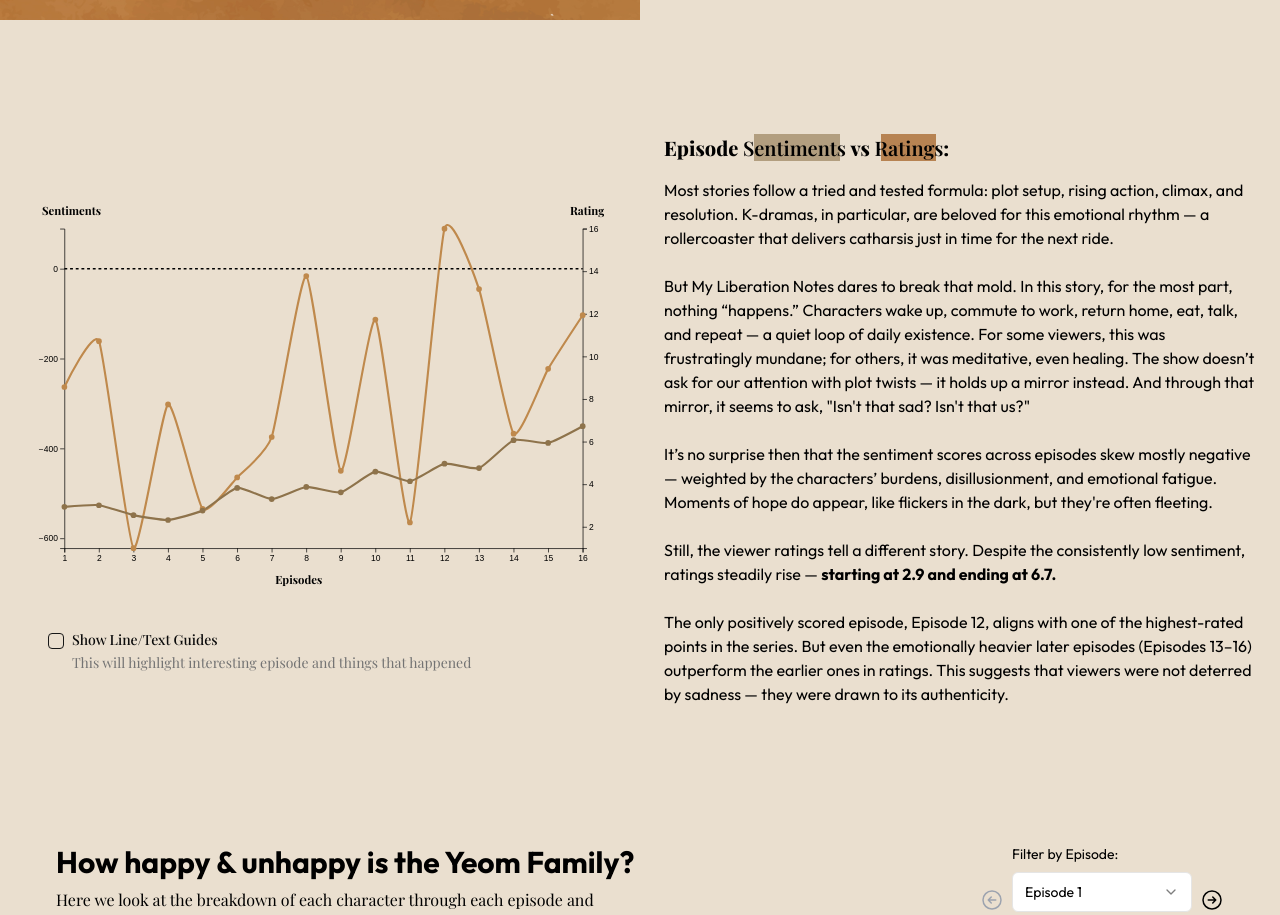
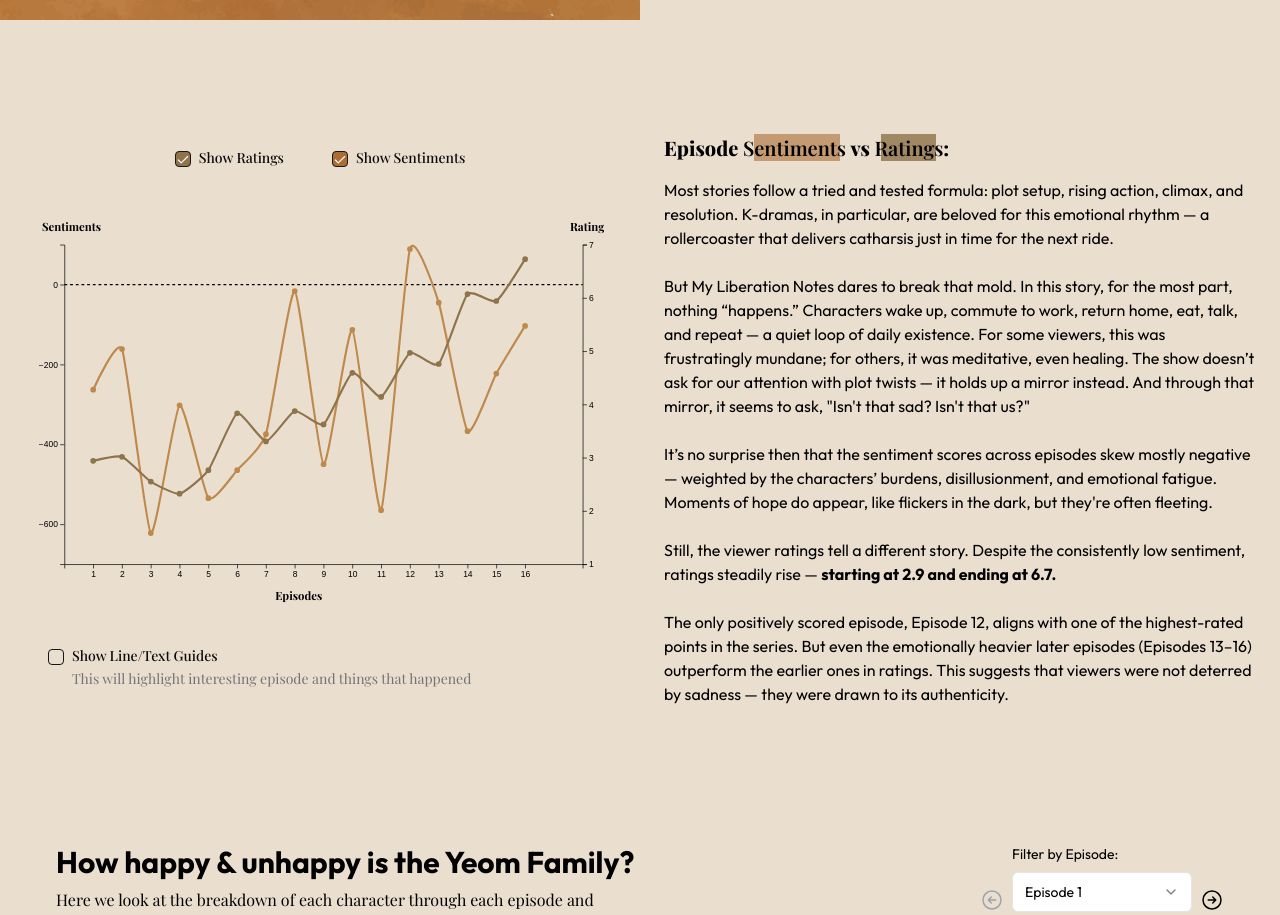
Before and after one commit to Kiptim54/My-Liberation-Notes, a React (Vite) app: page / in a window 1280 px wide. Shown: the part 2380-3295 px from the top of the page. Built offline with nearby package versions, Linux system fonts and the light colour scheme; a web font is replaced by a local one.

Commit message:
added checkboxes for more flexible graph

```diff
--- a/src/components/Charts/LineChart.tsx
+++ b/src/components/Charts/LineChart.tsx
@@ -13,10 +13,12 @@ type TRatings = {
 
 type TLineChartProps = {
   showTextGuide: boolean;
+  showRatings: boolean;
+  showSentiments: boolean;
 };
 // chart to analyse the emotional growth in the episodes using sentiment analysis
 export default function LineChart(props: TLineChartProps) {
-  const { showTextGuide } = props;
+  const { showTextGuide, showRatings, showSentiments } = props;
 
   const [chartData, setChartData] = React.useState<TData[]>([]);
   const [ratings, setRatings] = React.useState<TRatings[]>([]);
@@ -69,9 +71,6 @@ export default function LineChart(props: TLineChartProps) {
     const minMaxSentiment = d3.extent(chartData, (d) => d.sentiment) || [
       -30, 30,
     ];
-    const minMaxEpisodesRatings = d3.extent(ratings, (d) => d.episode) || [
-      1, 16,
-    ];
 
     // console.log({ minMaxEpisodes, minMaxSentiment });
 
@@ -79,11 +78,12 @@ export default function LineChart(props: TLineChartProps) {
     // x scales
     const xScale = d3
       .scaleLinear()
-      .domain([1, 16])
+      .domain([1, 17])
       .range([
         dimensions.margin.left,
         dimensions.width - dimensions.margin.right,
-      ]);
+      ])
+      .nice();
 
     // y scale
     const yScale = d3
@@ -92,14 +92,16 @@ export default function LineChart(props: TLineChartProps) {
       .range([
         dimensions.height - dimensions.margin.bottom,
         dimensions.margin.top,
-      ]);
+      ])
+      .nice();
     const yScaleRatings = d3
       .scaleLinear()
-      .domain(minMaxEpisodesRatings as [number, number])
+      .domain([1, 7])
       .range([
         dimensions.height - dimensions.margin.bottom,
         dimensions.margin.top,
-      ]);
+      ])
+      .nice();
     const lineGenerator = d3
       .line<TData>()
       .x((d) => xScale(xAccessor(d)))
@@ -140,6 +142,21 @@ export default function LineChart(props: TLineChartProps) {
 
     xAxis.selectAll("path").attr("stroke", "black"); // For the axis line
 
+    if (showSentiments && chartData.length > 0) {
+      const zeroY = yScale(0);
+
+      // Draw the zero line
+      if (!isNaN(zeroY)) {
+        wrapper
+          .append("line")
+          .attr("x1", dimensions.margin.left || 0)
+          .attr("x2", dimensions.width - (dimensions.margin.right || 0))
+          .attr("y1", zeroY)
+          .attr("y2", zeroY)
+          .attr("stroke", "black")
+          .attr("stroke-dasharray", "4 4")
+          .attr("stroke-width", 2);
+      }
       // draw the y axis
       const yAxis = wrapper
         .append("g")
@@ -161,21 +178,30 @@ export default function LineChart(props: TLineChartProps) {
         .attr("stroke-width", 3)
         .attr("class", "animated-line");
 
-    const zeroY = yScale(0);
+      // Tiny dots for each episode
+      wrapper
+        .selectAll(".dot-sentiment")
+        .data(chartData)
+        .enter()
+        .append("circle")
+        .attr("class", "dot-sentiment")
+        .attr("cx", (d) => xScale(d.episode))
+        .attr("cy", (d) => yScale(d.sentiment))
+        .attr("r", 4)
+        .attr("fill", "#BF894C");
 
-    // Draw the zero line
-    if (!isNaN(zeroY)) {
+      // Draw the y axis label
       wrapper
-        .append("line")
-        .attr("x1", dimensions.margin.left || 0)
-        .attr("x2", dimensions.width - (dimensions.margin.right || 0))
-        .attr("y1", zeroY)
-        .attr("y2", zeroY)
-        .attr("stroke", "black")
-        .attr("stroke-dasharray", "4 4")
-        .attr("stroke-width", 2);
+        .append("text")
+        .attr("x", dimensions.margin.left + 10)
+        .attr("y", dimensions.margin.top - 20)
+        .attr("text-anchor", "middle")
+        // .attr("transform", `translate(${0}, ${dimensions.height / 2}) rotate(0)`)
+        .text("Sentiments")
+        .style("font-size", "16px")
+        .style("font-weight", "bold");
     }
-
+    if (showRatings && ratings.length > 0) {
       const yAxisRatings = wrapper
         .append("g")
         .attr(
@@ -205,26 +231,17 @@ export default function LineChart(props: TLineChartProps) {
         .attr("stroke", "#8E734B")
         .attr("stroke-width", 3)
         .attr("class", "animated-line-ratings");
-    // Draw the x axis label
+
       wrapper
-      .append("text")
-      .attr("x", dimensions.width / 2 - dimensions.margin.right)
-      .attr("y", dimensions.height - dimensions.margin.bottom + 50)
-      .attr("text-anchor", "middle")
-      .text("Episodes")
-      .style("font-size", "16px")
-      .style("font-weight", "bold");
-
-    // Draw the y axis label
-    wrapper
-      .append("text")
-      .attr("x", dimensions.margin.left + 10)
-      .attr("y", dimensions.margin.top - 20)
-      .attr("text-anchor", "middle")
-      // .attr("transform", `translate(${0}, ${dimensions.height / 2}) rotate(0)`)
-      .text("Sentiments")
-      .style("font-size", "16px")
-      .style("font-weight", "bold");
+        .selectAll(".dot-rating")
+        .data(ratings)
+        .enter()
+        .append("circle")
+        .attr("class", "dot-rating")
+        .attr("cx", (d) => xScale(d.episode))
+        .attr("cy", (d) => yScaleRatings(d.rating))
+        .attr("r", 4)
+        .attr("fill", "#8E734B");
 
       // Draw the y axis label for ratings
       wrapper
@@ -236,29 +253,17 @@ export default function LineChart(props: TLineChartProps) {
         .text("Ratings")
         .style("font-size", "16px")
         .style("font-weight", "bold");
+    }
 
-    // Tiny dots for each episode
+    // Draw the x axis label
     wrapper
-      .selectAll(".dot-sentiment")
-      .data(chartData)
-      .enter()
-      .append("circle")
-      .attr("class", "dot-sentiment")
-      .attr("cx", (d) => xScale(d.episode))
-      .attr("cy", (d) => yScale(d.sentiment))
-      .attr("r", 4)
-      .attr("fill", "#BF894C");
-
-    wrapper
-      .selectAll(".dot-rating")
-      .data(ratings)
-      .enter()
-      .append("circle")
-      .attr("class", "dot-rating")
-      .attr("cx", (d) => xScale(d.episode))
-      .attr("cy", (d) => yScaleRatings(d.rating))
-      .attr("r", 4)
-      .attr("fill", "#8E734B");
+      .append("text")
+      .attr("x", dimensions.width / 2 - dimensions.margin.right)
+      .attr("y", dimensions.height - dimensions.margin.bottom + 50)
+      .attr("text-anchor", "middle")
+      .text("Episodes")
+      .style("font-size", "16px")
+      .style("font-weight", "bold");
 
     // Tooltip creation
     const tooltip = d3
@@ -369,12 +374,16 @@ export default function LineChart(props: TLineChartProps) {
         pathLengthRatings - drawLengthRatings
       );
       d3.select(path).attr("stroke-dashoffset", pathLength - drawLength);
+      d3.select(pathRatings).attr(
+        ".dashoffset",
+        pathLengthRatings - drawLengthRatings
+      );
     };
 
     window.addEventListener("scroll", handleScroll);
 
     // text guide
-    if (showTextGuide && chartData.length > 0) {
+    if (showTextGuide && showSentiments && chartData.length > 0) {
       // draw line for all
 
       // wrapper
@@ -393,15 +402,6 @@ export default function LineChart(props: TLineChartProps) {
         .text("Gu decides to leave Sanpo →")
         .attr("font-size", "14px")
         .attr("text-anchor", "end");
-
-      // wrapper
-      //   .append("line")
-      //   .attr("x1", xScale(13))
-      //   .attr("x2", xScale(13))
-      //   .attr("y1", dimensions.margin.top)
-      //   .attr("y2", dimensions.height - dimensions.margin.bottom)
-      //   .attr("stroke", "#666")
-      //   .attr("stroke-dasharray", "2,2");
 
       wrapper
         .append("text")
@@ -431,7 +431,14 @@ export default function LineChart(props: TLineChartProps) {
     // Similarly for episode 13...
 
     return () => window.removeEventListener("scroll", handleScroll);
-  }, [chartData, dimensions, ratings, showTextGuide]);
+  }, [
+    chartData,
+    dimensions,
+    ratings,
+    showTextGuide,
+    showRatings,
+    showSentiments,
+  ]);
 
   return <div id="wrapper" className="relative  mx-auto"></div>;
 }
--- a/src/components/EpisodesSentiments.tsx
+++ b/src/components/EpisodesSentiments.tsx
@@ -4,10 +4,55 @@ import { Checkbox } from "./ui/checkbox";
 
 export default function EpisodesSentiments() {
   const [showTextGuide, setShowTextGuide] = useState(false);
+  const [showRatings, setShowRatings] = useState(true);
+  const [showSentiments, setShowSentiments] = useState(true);
   return (
     <div className="grid grid-cols-1 md:grid-cols-2 min-h-screen bg-secondaryLight">
       <div className="flex flex-col justify-center p-6 gap-4">
-        <LineChart showTextGuide={showTextGuide} />
+        <div className="flex justify-center items-center">
+          <div className="items-top flex space-x-2 px-6">
+            <Checkbox
+              id="terms3"
+              className="peer h-4 w-4 shrink-0 rounded-sm border border-primary ring-offset-background focus-visible:outline-none focus-visible:ring-2 focus-visible:ring-ring focus-visible:ring-offset-2 disabled:cursor-not-allowed disabled:opacity-50 data-[state=checked]:bg-secondary2 data-[state=checked]:text-primary-foreground"
+              checked={showRatings}
+              onCheckedChange={(checked) => {
+                setShowRatings(checked === true);
+              }}
+            />
+            <div className="grid gap-1.5 leading-none">
+              <label
+                htmlFor="terms1"
+                className="text-sm font-medium leading-none peer-disabled:cursor-not-allowed peer-disabled:opacity-70"
+              >
+                Show Ratings
+              </label>
+            </div>
+          </div>
+          <div className="items-top flex space-x-2 px-6">
+            <Checkbox
+              id="terms2"
+              // change color of checkbox to secondary3 but keep checkmark white
+              className="peer h-4 w-4 shrink-0 rounded-sm border border-primary ring-offset-background focus-visible:outline-none focus-visible:ring-2 focus-visible:ring-ring focus-visible:ring-offset-2 disabled:cursor-not-allowed disabled:opacity-50 data-[state=checked]:bg-secondary3 data-[state=checked]:text-primary-foreground"
+              checked={showSentiments}
+              onCheckedChange={(checked) => {
+                setShowSentiments(checked === true);
+              }}
+            />
+            <div className="grid gap-1.5 leading-none">
+              <label
+                htmlFor="terms1"
+                className="text-sm font-medium leading-none peer-disabled:cursor-not-allowed peer-disabled:opacity-70"
+              >
+                Show Sentiments
+              </label>
+            </div>
+          </div>
+        </div>
+        <LineChart
+          showTextGuide={showTextGuide}
+          showRatings={showRatings}
+          showSentiments={showSentiments}
+        />
         <div className="items-top flex space-x-2 px-6">
           <Checkbox
             id="terms1"
@@ -37,13 +82,13 @@ export default function EpisodesSentiments() {
             <span className="relative z-10 font-semibold ">
               Sentiments
             </span>{" "}
-            <span className="bg-secondary2 inset-0 absolute -z-0 w-[80%] opacity-60 mx-auto"></span>{" "}
+            <span className="bg-secondary3 inset-0 absolute -z-0 w-[80%] opacity-60 mx-auto"></span>{" "}
           </span>{" "}
           vs{" "}
           <span className="relative">
             {" "}
             <span className="relative z-10 font-semibold ">Ratings</span>
-            <span className="bg-secondary3 inset-0 absolute -z-0 w-[80%] opacity-80 mx-auto"></span>
+            <span className="bg-secondary2 inset-0 absolute -z-0 w-[80%] opacity-80 mx-auto"></span>
           </span>
           :
         </p>
```
Lines whose indentation alone changed are shown as unchanged.
